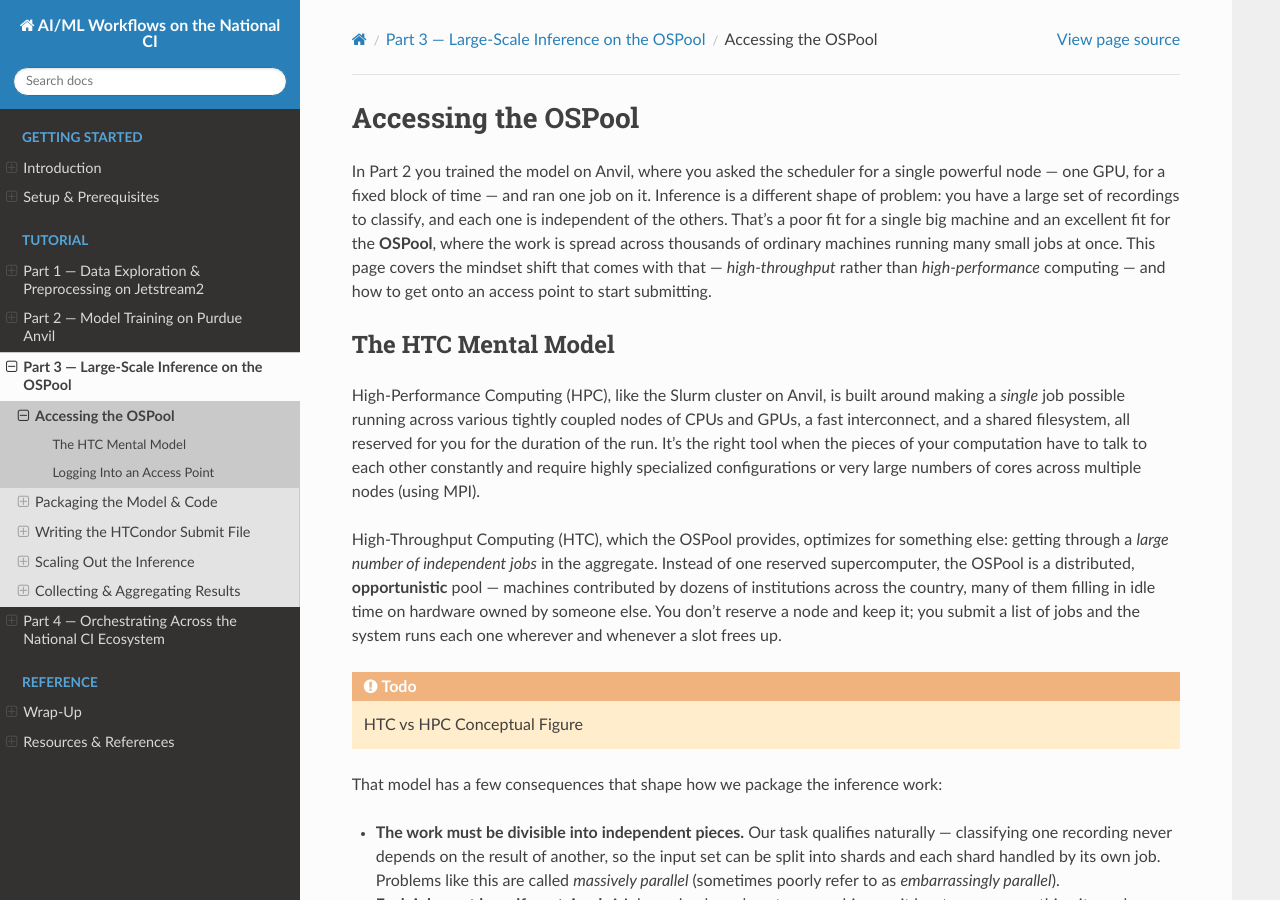
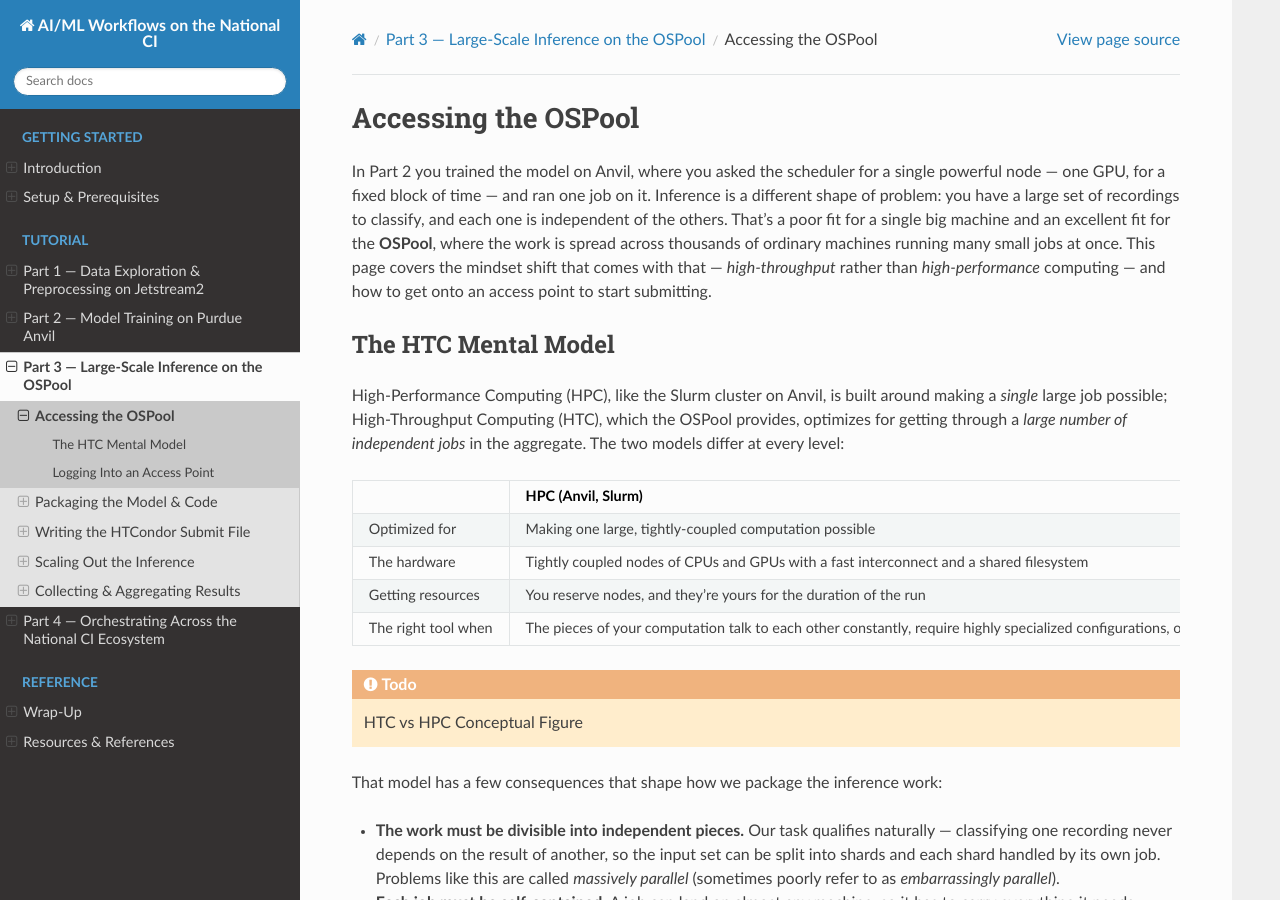
Before and after one commit to dmora127/PEARC26-AIML-on-National-CI, a Sphinx documentation site: the page built from docs/source/part3-ospool/accessing-ospool.rst, in a window 1280 px wide and 900 px high. Built offline with Sphinx 7.4.7 and the Read the Docs theme 3.1.0, drawn with Linux system fonts in a browser that asks for light colours.

Commit message:
enhance accessing-ospool documentation with comparative analysis of HPC and HTC models

```diff
--- a/docs/source/part3-ospool/accessing-ospool.rst
+++ b/docs/source/part3-ospool/accessing-ospool.rst
@@ -15,19 +15,36 @@
 --------------------
 
 High-Performance Computing (HPC), like the Slurm cluster on Anvil, is built
-around making a *single* job possible running across various tightly coupled nodes of
-CPUs and GPUs, a fast interconnect, and a shared filesystem, all reserved for you
-for the duration of the run. It's the right tool when the pieces of your
-computation have to talk to each other constantly and require highly specialized configurations
-or very large numbers of cores across multiple nodes (using MPI).
+around making a *single* large job possible; High-Throughput Computing (HTC),
+which the OSPool provides, optimizes for getting through a *large number of
+independent jobs* in the aggregate. The two models differ at every level:
 
-High-Throughput Computing (HTC), which the OSPool provides, optimizes for
-something else: getting through a *large number of independent jobs* in the
-aggregate. Instead of one reserved supercomputer, the OSPool is a distributed,
-**opportunistic** pool — machines contributed by dozens of institutions across
-the country, many of them filling in idle time on hardware owned by someone else.
-You don't reserve a node and keep it; you submit a list of jobs and the system
-runs each one wherever and whenever a slot frees up.
+.. list-table::
+   :header-rows: 1
+   :widths: 16 42 42
+
+   * -
+     - HPC (Anvil, Slurm)
+     - HTC (OSPool, HTCondor)
+   * - Optimized for
+     - Making one large, tightly-coupled computation possible
+     - Completing a large number of independent jobs in the aggregate
+   * - The hardware
+     - Tightly coupled nodes of CPUs and GPUs with a fast interconnect and a
+       shared filesystem
+     - A distributed, **opportunistic** pool — ordinary machines contributed
+       by dozens of institutions across the country, many filling in idle
+       time on hardware owned by someone else
+   * - Getting resources
+     - You reserve nodes, and they're yours for the duration of the run
+     - No reservation — you submit a list of jobs, and the system runs each
+       one wherever and whenever a slot frees up
+   * - The right tool when
+     - The pieces of your computation talk to each other constantly, require
+       highly specialized configurations, or need very large numbers of cores
+       across multiple nodes (using MPI)
+     - The work divides into independent pieces, each with its own smaller,
+       requirements that can run anywhere
 
 .. todo:: HTC vs HPC Conceptual Figure
 
```
